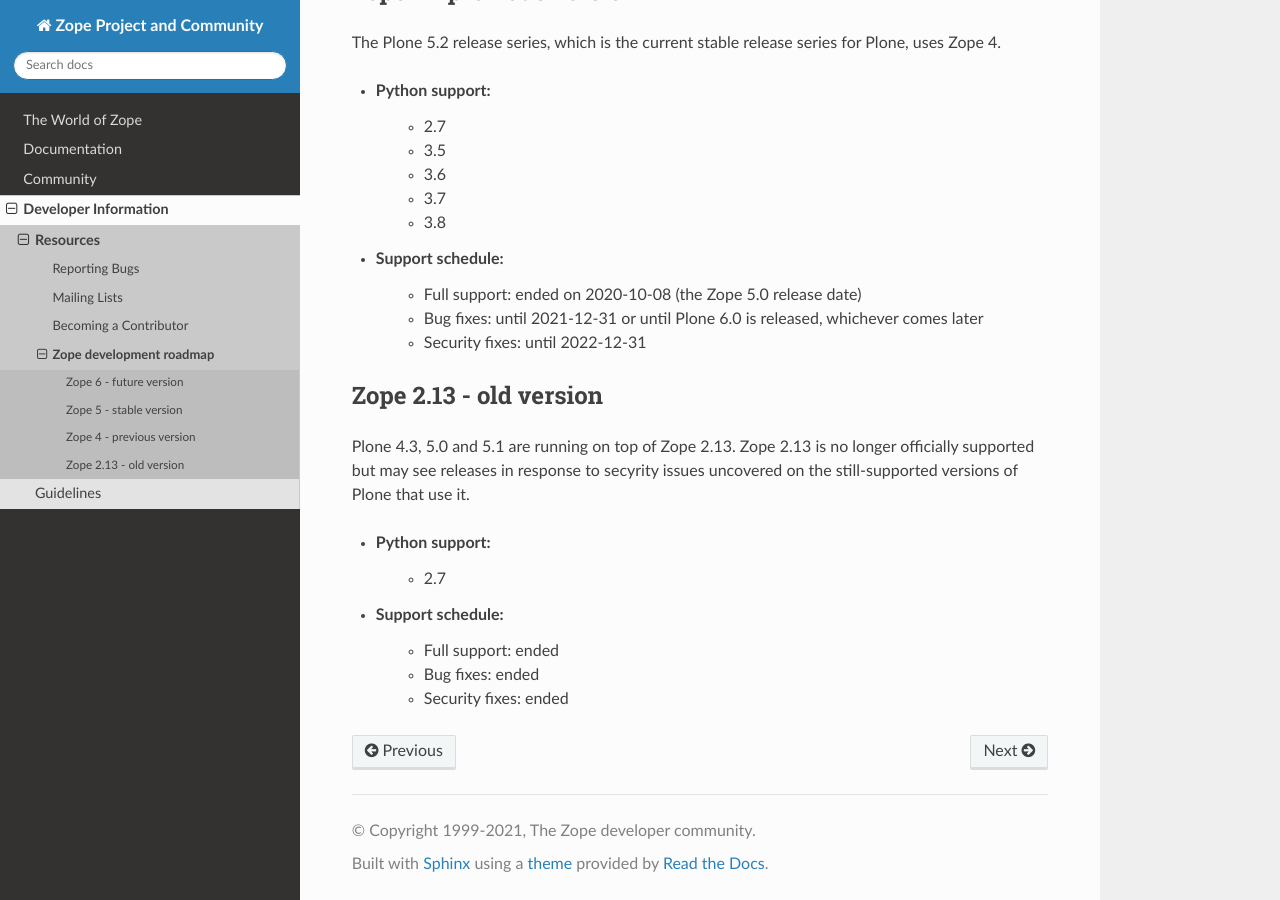
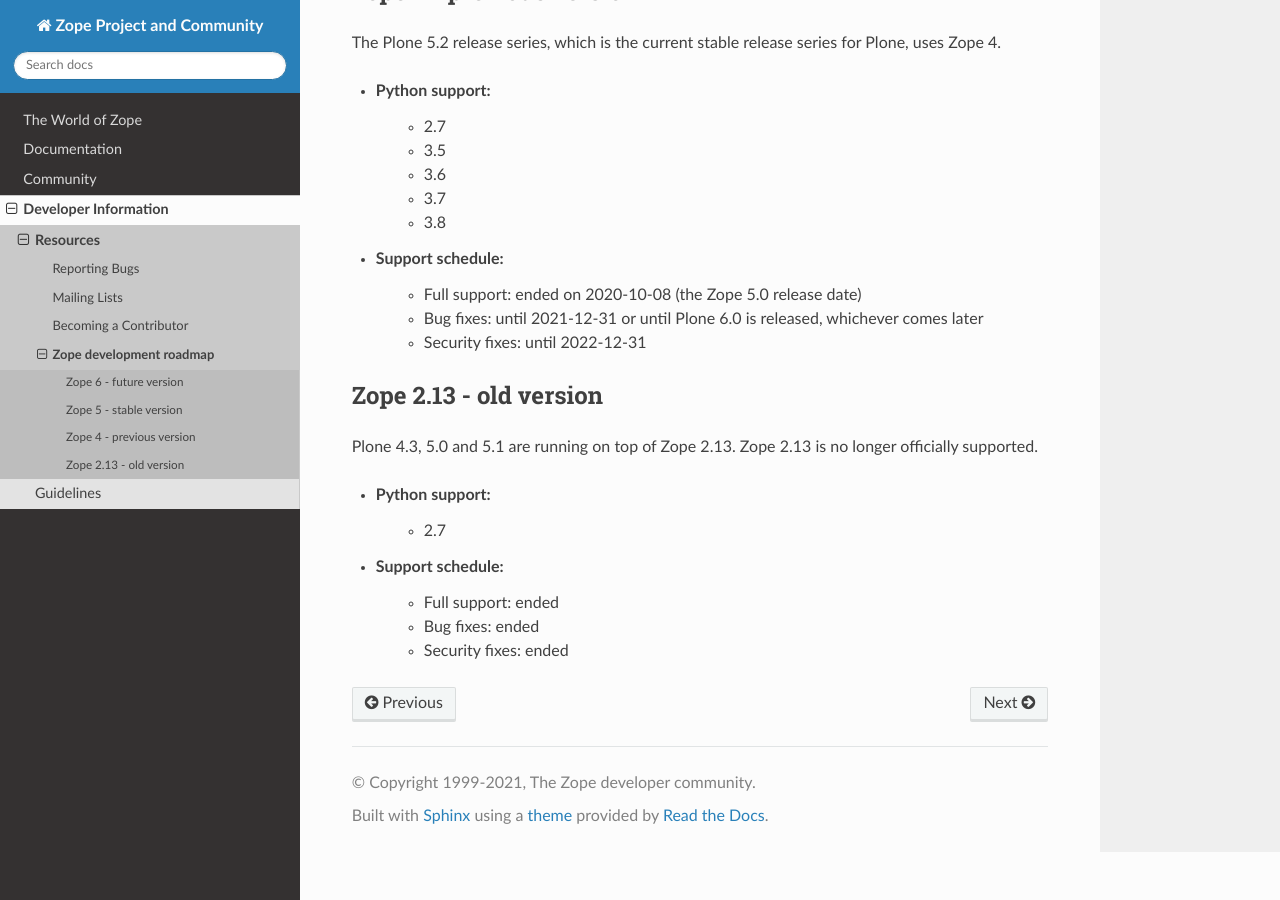
Before and after one commit to zopefoundation/www.zope.org, a Sphinx documentation site: the page built from docs/developer/roadmap.rst, in a window 1280 px wide and 900 px high, scrolled down 885 px. Built offline with Sphinx 7.4.7 and the Read the Docs theme 2.0.0, drawn with Linux system fonts in a browser that asks for light colours.

Commit message:
- typo and removal of release claims for Zope 2.13

```diff
--- a/docs/developer/roadmap.rst
+++ b/docs/developer/roadmap.rst
@@ -57,8 +57,7 @@ Plone, uses Zope 4.
 Zope 2.13 - old version
 -----------------------
 Plone 4.3, 5.0 and 5.1 are running on top of Zope 2.13. Zope 2.13 is no longer
-officially supported but may see releases in response to secyrity issues
-uncovered on the still-supported versions of Plone that use it.
+officially supported.
 
 * Python support:
     - 2.7
```
